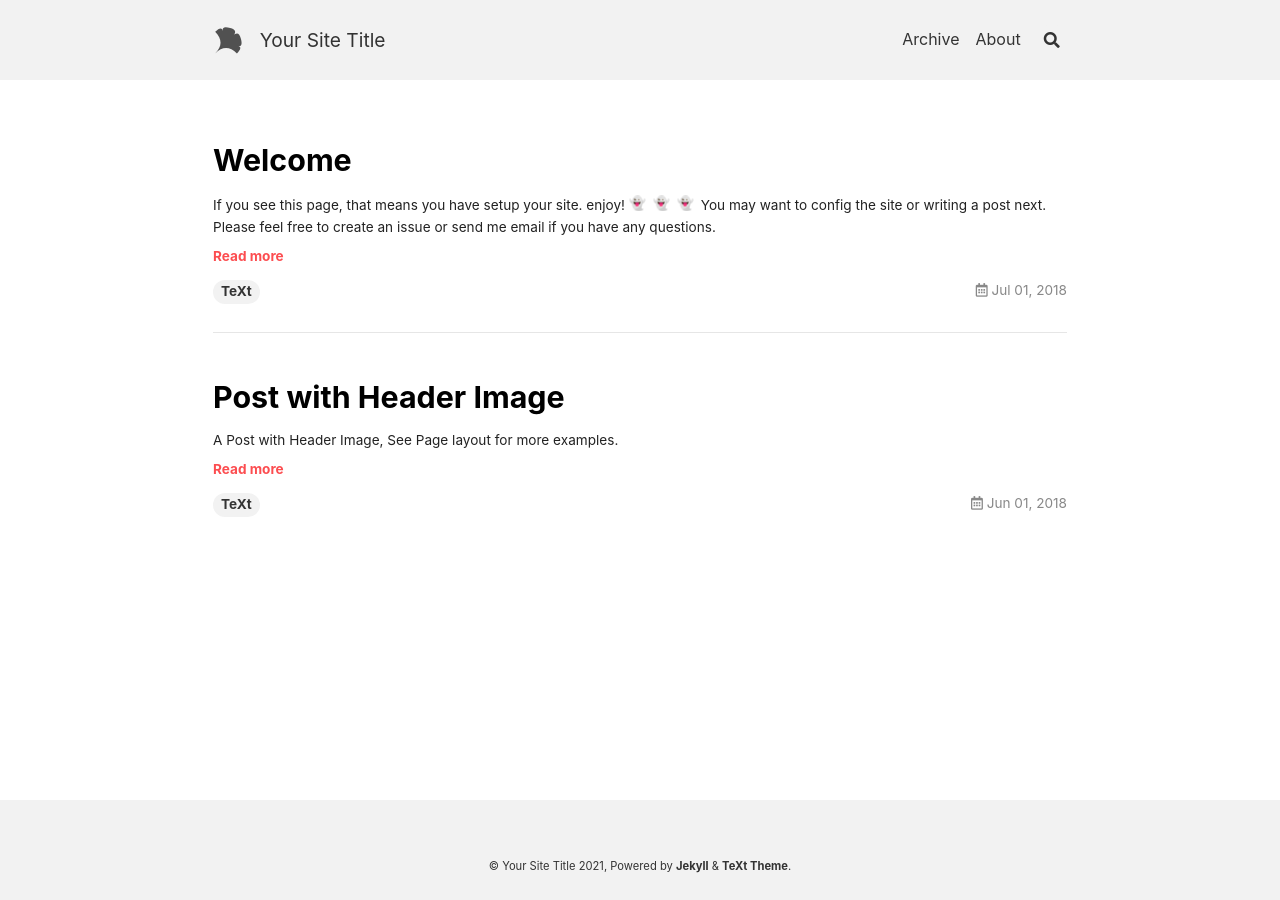
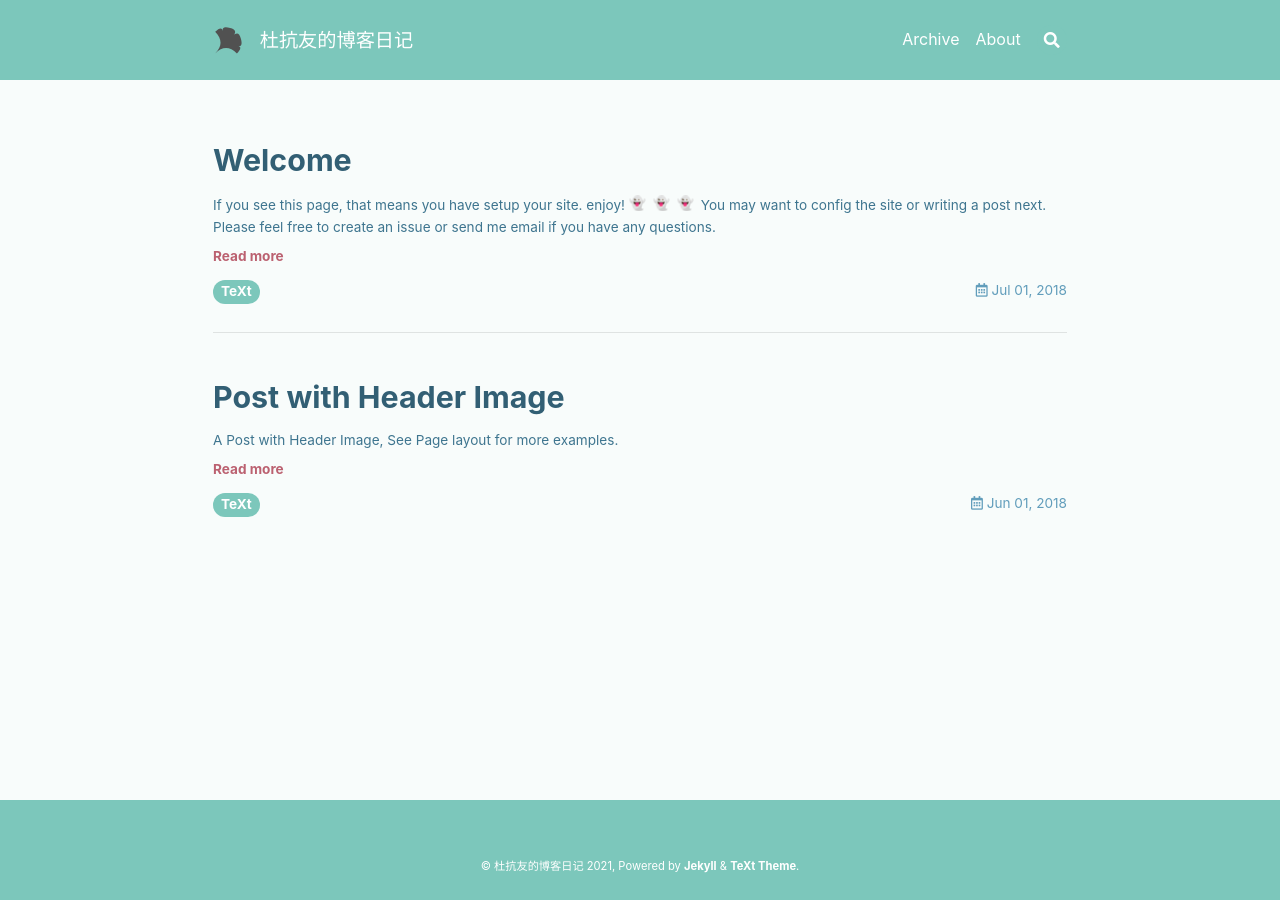
Before and after one commit to dkyou/dkyou.github.io, a Jekyll site: the page built from index.html, in a window 1280 px wide. Built offline with Jekyll 4.4.1, drawn with Linux system fonts in a browser that asks for light colours; nearby versions of some CDN libraries; emoji names are drawn with the system emoji font; the list of posts is cut into pages by our own code.

Commit message:
修改了主题配置

```diff
--- a/_config.yml
+++ b/_config.yml
@@ -16,11 +16,11 @@
 
 ## => Site Settings
 ##############################
-text_skin: default # "default" (default), "dark", "forest", "ocean", "chocolate", "orange"
+text_skin: forest # "default" (default), "dark", "forest", "ocean", "chocolate", "orange"
 highlight_theme: default # "default" (default), "tomorrow", "tomorrow-night", "tomorrow-night-eighties", "tomorrow-night-blue", "tomorrow-night-bright"
 url     : # the base hostname & protocol for your site e.g. https://www.someone.com
 baseurl : # does not include hostname
-title   : Your Site Title
+title   : 杜抗友的博客日记
 description: > # this means to ignore newlines until "Language & timezone"
   Your Site Description
 
```
